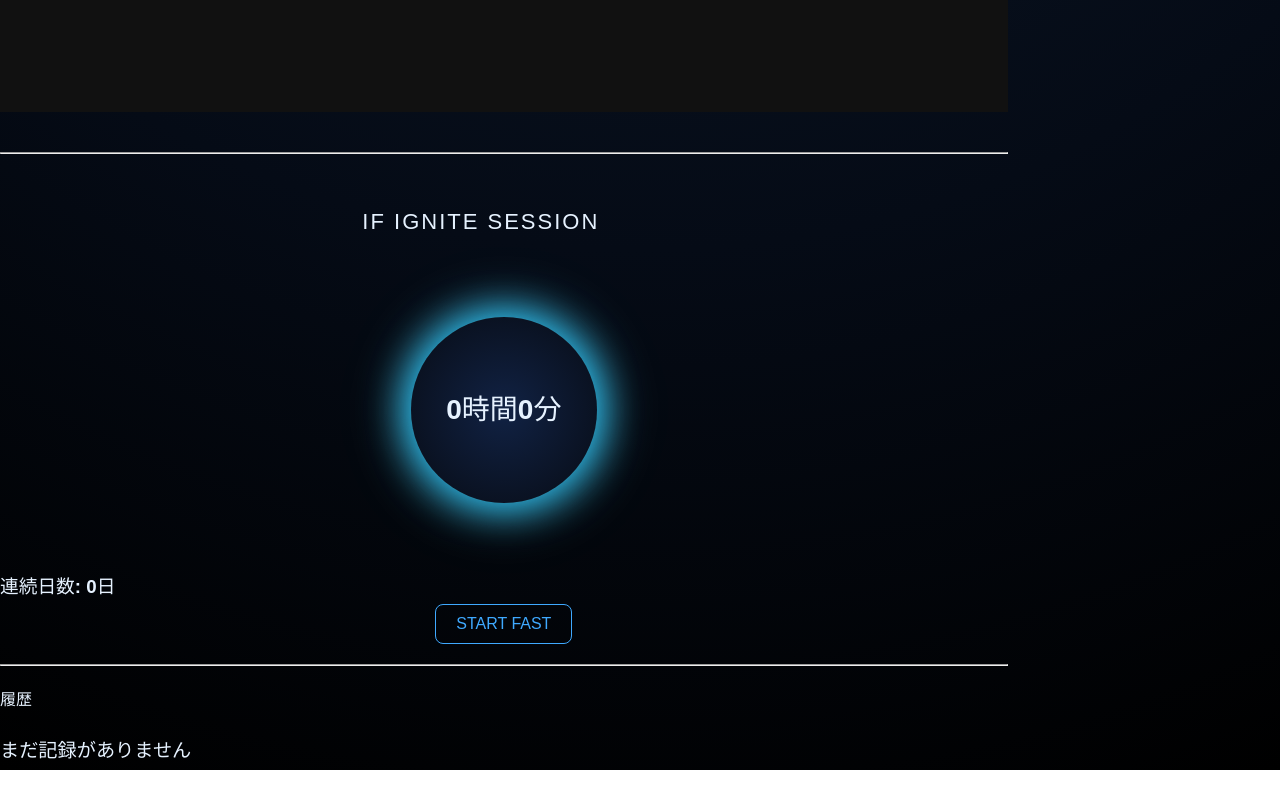
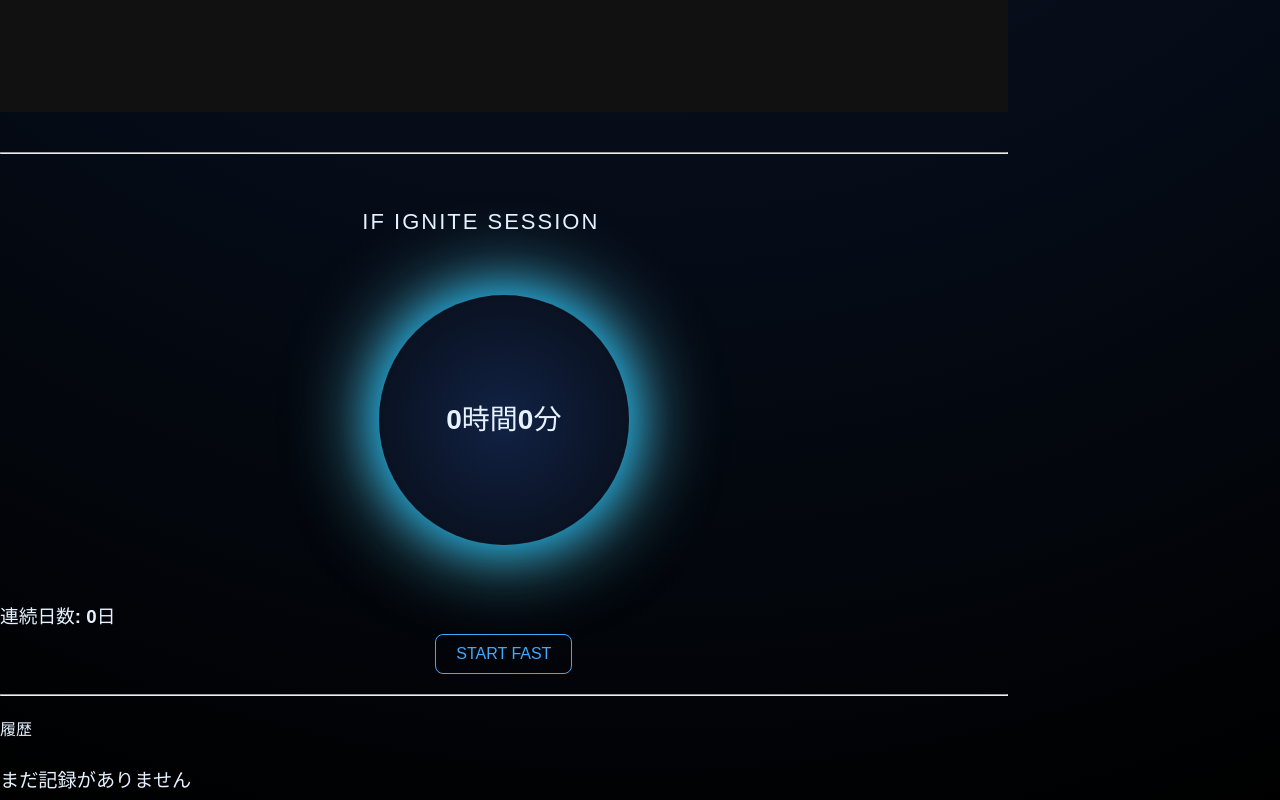
Before and after one commit to UNG-LABEL/if-pwa-app, a React (Vite) app: page / in a window 1280 px wide. Shown: the part 2226-3026 px from the top of the page. Before the commit the page ends 2996 px from the top, so only its background shows below. Built offline with nearby package versions, Linux system fonts and the light colour scheme.

Commit message:
Adjust timer circle size and tighten layout spacing for better single-screen UI

```diff
--- a/src/App.css
+++ b/src/App.css
@@ -33,8 +33,8 @@ button:hover {
 
 .timer-display {
   position: absolute;
-  width: 186px;
-  height: 186px;
+  width: 250px;
+  height: 250px;
   border-radius: 50%;
   top: 50%;
   left: 50%;
@@ -63,10 +63,10 @@ button:hover {
 
 .timer-wrapper {
   position: relative;
-  width: 240px;
-  height: 240px;
-  margin: 40px auto;
-  margin-bottom: 40px;
+  width: 300px;
+  height: 300px;
+  margin: 20px auto;
+  margin-bottom: 30px;
   display: flex;
   align-items: center;
   justify-content: center;
@@ -109,7 +109,7 @@ button:hover {
   }
   50% {
     box-shadow: 0 0 40px rgba(0,180,255,0.6);
-    filter: drop-shadow(0 0 22px #5ce1ff);
+    filter: drop-shadow(0 0 40px #5ce1ff);
   }
   100% {
     box-shadow: 0 0 12px rgba(0,150,255,0.25);
@@ -122,7 +122,7 @@ button:hover {
   grid-template-columns: 1fr 1fr;
   gap: 10px 16px;
   font-size: 15px;
-  margin-top: 12px;
+  margin-top: 10px;
   font-weight: 500;
 }
 
--- a/src/components/IFTimer.tsx
+++ b/src/components/IFTimer.tsx
@@ -50,7 +50,7 @@ const TEXT = {
 };
 
 export const IFTimer = ({ lang }: { lang: "ja" | "en" }) => {
-  const MAX_FAST_HOURS = 16; // 仮（後でSettingsと連携）// Auto Stop 上限
+  const MAX_FAST_HOURS = 24; // 仮（後でSettingsと連携）// Auto Stop 上限
 
   const { start, stop, reset, elapsed, status, startTime } =
     useTimer();
@@ -130,7 +130,7 @@ export const IFTimer = ({ lang }: { lang: "ja" | "en" }) => {
     setTimeout(() => {
       setIgniteMoment(false);
       start(); // ← 3秒後に実際のタイマー開始
-    }, 3000);
+    }, 4000);
   };
 
   const handleEnd = () => {
@@ -190,7 +190,7 @@ completeFast(entry);
       </div>
 
       <div className="timer-wrapper">
-        <svg className="progress-ring" width="260" height="260"
+        <svg className="progress-ring" width="350" height="350"
              viewBox="-10 -10 260 260">
           <defs>
             <linearGradient id="igniteGradient" x1="0%" y1="0%" x2="100%" y2="100%">
@@ -203,9 +203,9 @@ completeFast(entry);
             stroke="#1a2a44"
             strokeWidth="0"
             fill="transparent"
-            r="100"
-            cx="120"
-            cy="120"
+            r="120"
+            cx="150"
+            cy="150"
           />
 
           <circle
```
Also changed, not shown: src/components/TimerCircle.tsx (+6 -6 lines).
